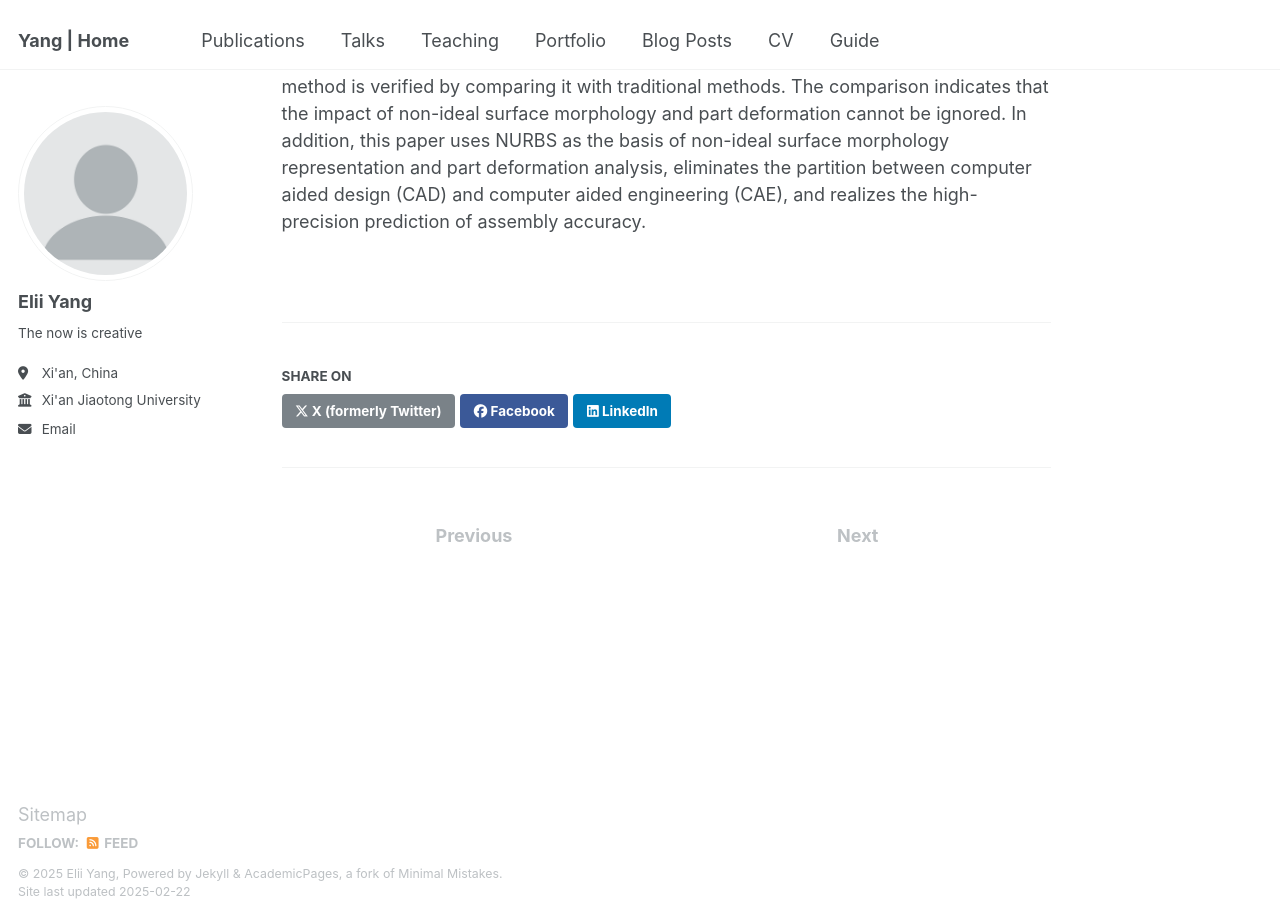
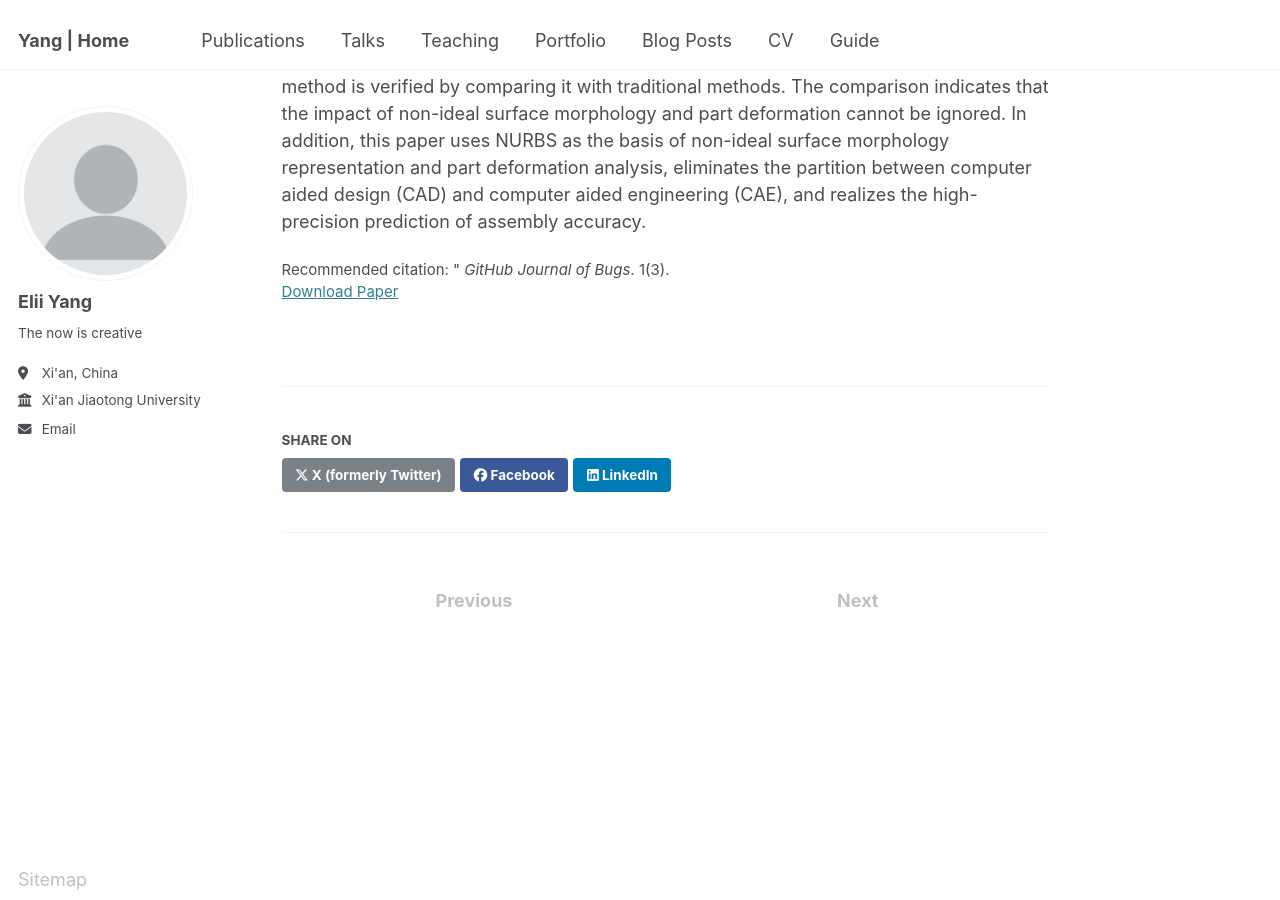
Before and after one commit to Elii-yang/Elii-yang.github.io, a Jekyll site: the page built from _publications/2025-02-15-paper-1.md, in a window 1280 px wide and 900 px high, scrolled down 578 px. Built offline with Jekyll 4.4.1, drawn with Linux system fonts in a browser that asks for light colours.

Commit message:
Update 2025-02-15-paper-1.md

```diff
--- a/_publications/2025-02-15-paper-1.md
+++ b/_publications/2025-02-15-paper-1.md
@@ -8,7 +8,7 @@ date: 2025-02-15 # 时间
 venue: 'Applied Mathematical Modelling' # 发布期刊
 slidesurl:
 paperurl: 'https://doi.org/10.1016/j.apm.2025.116000' # 文章下载链接
-citation:
+citation: '&quot; <i>GitHub Journal of Bugs</i>. 1(3).'
 ---
 ## Abstract
 
```
